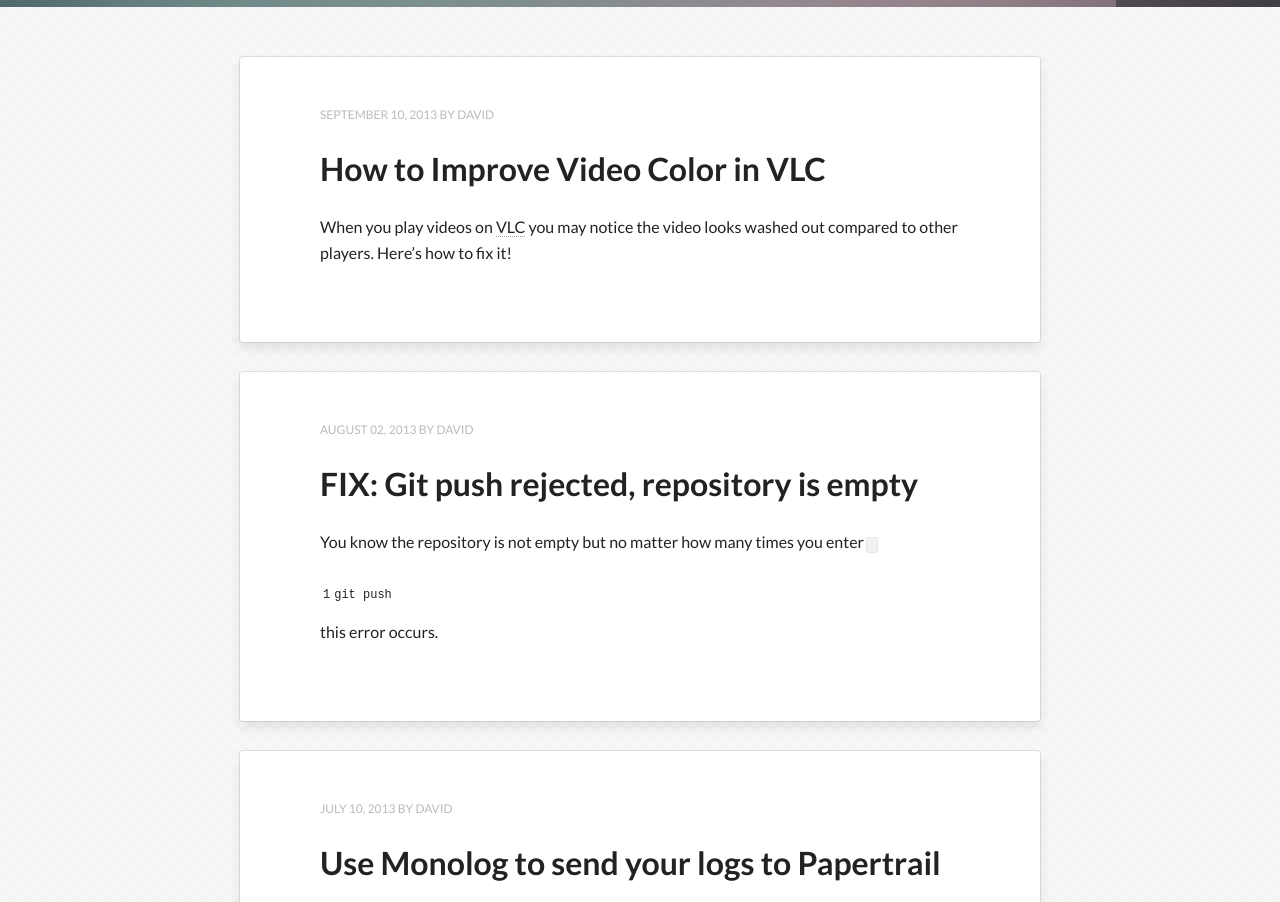
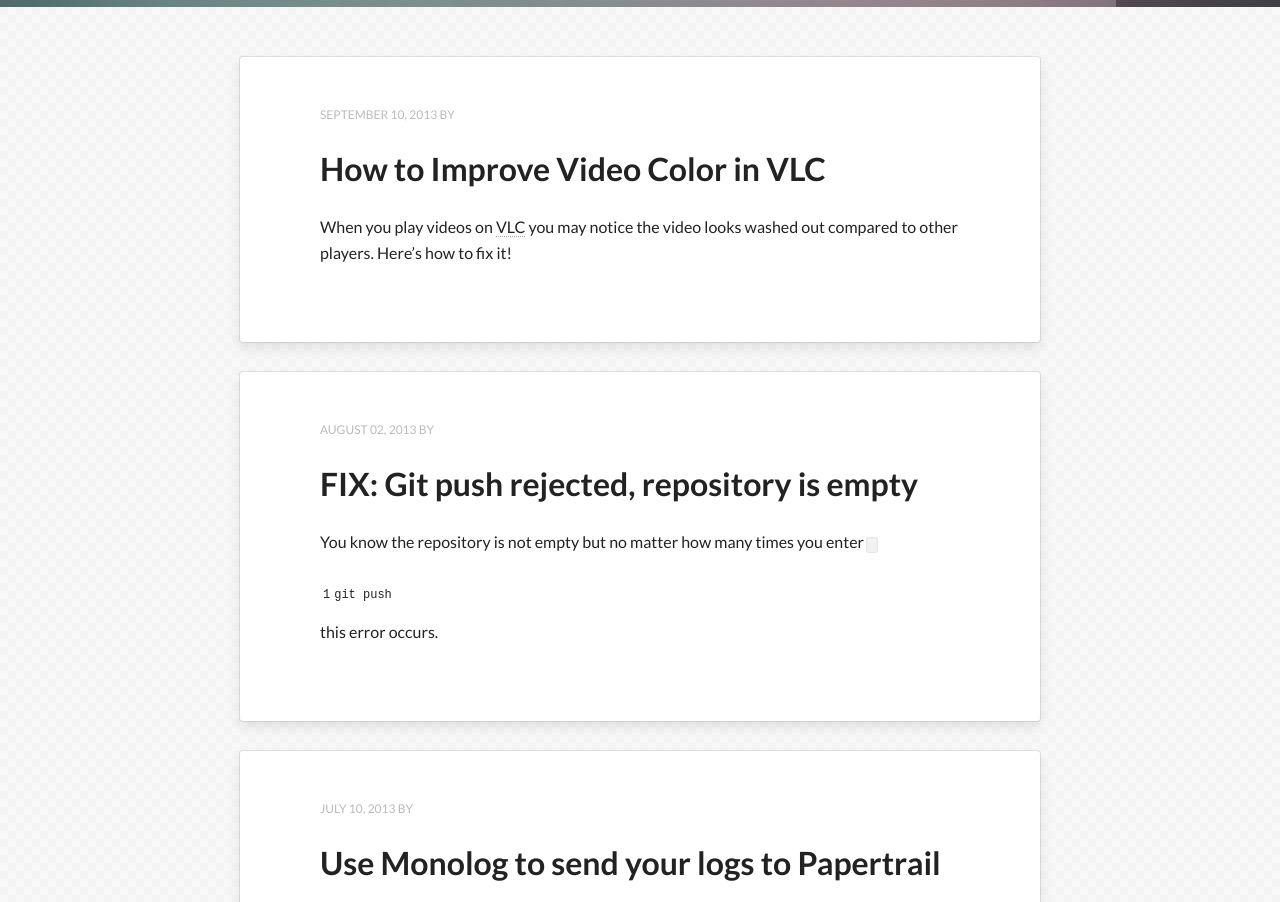
Before and after one commit to cyrusdavid/turbo-octo-dangerzone, a Jekyll site: the page built from index.html, in a window 1280 px wide and 1400 px high, scrolled down 280 px. Shown: the part 153-1055 px from the top of the window. Built offline with Jekyll 4.4.1, drawn with Linux system fonts in a browser that asks for light colours; the list of posts is cut into pages by our own code.

```diff
--- a/index.html
+++ b/index.html
@@ -10,7 +10,7 @@
 {% for post in paginator.posts %}
 <article class="hentry" itemprop="blogPost" itemscope itemtype="http://schema.org/BlogPosting">
   <header>
-    <div class="entry-meta"><span class="entry-date date published updated"><time datetime="{{ post.date | date_to_xmlschema }}" itemprop="datePublished"><a href="{{ site.url }}{{ post.url }}">{{ post.date | date: "%B %d, %Y" }}</a></time></span><span class="author vcard" itemprop="author" itemscope itemtype="http://schema.org/Person"><span itemprop="name" class="fn"><a href="{{ site.url }}/about" title="About {{ site.owner.name }}" itemprop="url">{{ site.owner.name }}</a></span></span>{% if site.disqus_shortname and post.comments %}&nbsp; &bull; &nbsp;<span class="entry-comments"><a href="{{ site.url }}{{ post.url }}#disqus_thread">Comment</a></span>{% endif %}</div><!-- /.entry-meta -->
+    <div class="entry-meta"><span class="entry-date date published updated"><time datetime="{{ post.date | date_to_xmlschema }}" itemprop="datePublished"><a href="{{ site.url }}{{ post.url }}">{{ post.date | date: "%B %d, %Y" }}</a></time></span><span class="author vcard" itemprop="author" itemscope itemtype="http://schema.org/Person"></span>{% if site.disqus_shortname and post.comments %}&nbsp; &bull; &nbsp;<span class="entry-comments"><a href="{{ site.url }}{{ post.url }}#disqus_thread">Comment</a></span>{% endif %}</div><!-- /.entry-meta -->
     {% if post.link %}
       <h1 class="entry-title" itemprop="name"><a href="{{ site.url }}{{ post.url }}" rel="bookmark" itemprop="url" title="{{ post.title }}"><i class="icon-double-angle-right"></i></a> <a href="{{ post.link }}">{{ post.title }}</a></h1>
     {% else %}
```
